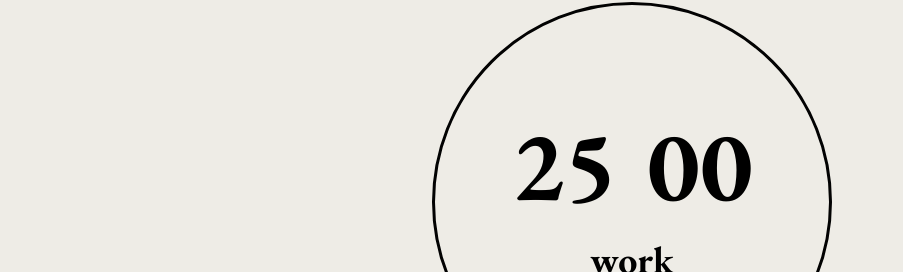
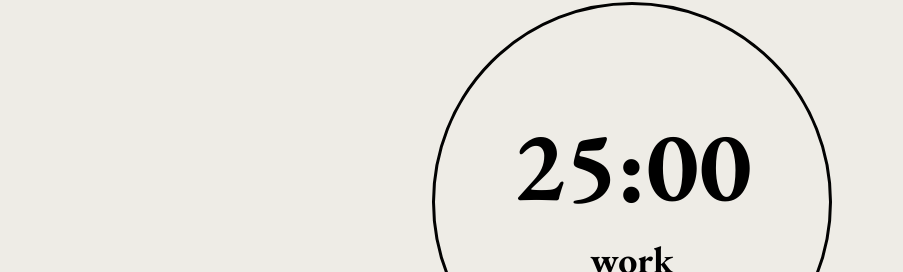
Before and after one commit to With-pomodoro/with-pomodo-react, a React (Create React App) app: page / in a window 1280 px wide. Shown: the part 158-430 px from the top of the page, without its empty margins (8-911 px from the left). Built offline with nearby package versions, Linux system fonts and the light colour scheme.

Commit message:
remove indicator

```diff
--- a/src/components/PomodoroTimer/ClockBoard.tsx
+++ b/src/components/PomodoroTimer/ClockBoard.tsx
@@ -17,9 +17,7 @@ const ClockBoard: FC<Props> = ({ secOfTime, mode }) => {
   return (
     <Container>
       <Time>
-        {timeObj.min}
-        <Indicator>{indicator && ":"}</Indicator>
-        {timeObj.sec}
+        {timeObj.min}:{timeObj.sec}
       </Time>
       <Mode>{convModeForView(mode)}</Mode>
     </Container>
@@ -47,11 +45,6 @@ const Time = styled.h2`
   font-size: 100px;
   font-weight: 700;
 `;
-
-const Indicator = styled(Time)`
-  min-width: 30px;
-  text-align: center;
-`;
 const Mode = styled.p`
   font-size: 38px;
   font-weight: 700;
```
